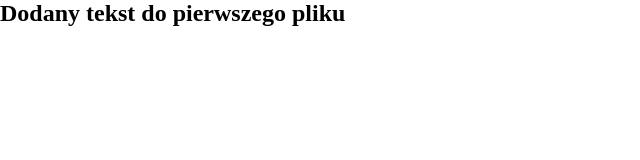
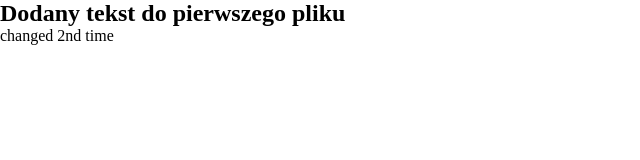
Before and after one commit to MarcinGal/Git---test, a plain HTML site: page index.html in a window 1280 px wide. Shown: the whole page, without its empty margins (0-640 px from the left). Drawn offline with Linux system fonts and the light colour scheme.

Commit message:
1file changed

```diff
--- a/index.html
+++ b/index.html
@@ -11,3 +11,5 @@
     <h2>Dodany tekst do pierwszego pliku</h2>
 </body>
 </html>
+
+changed 2nd time
```
